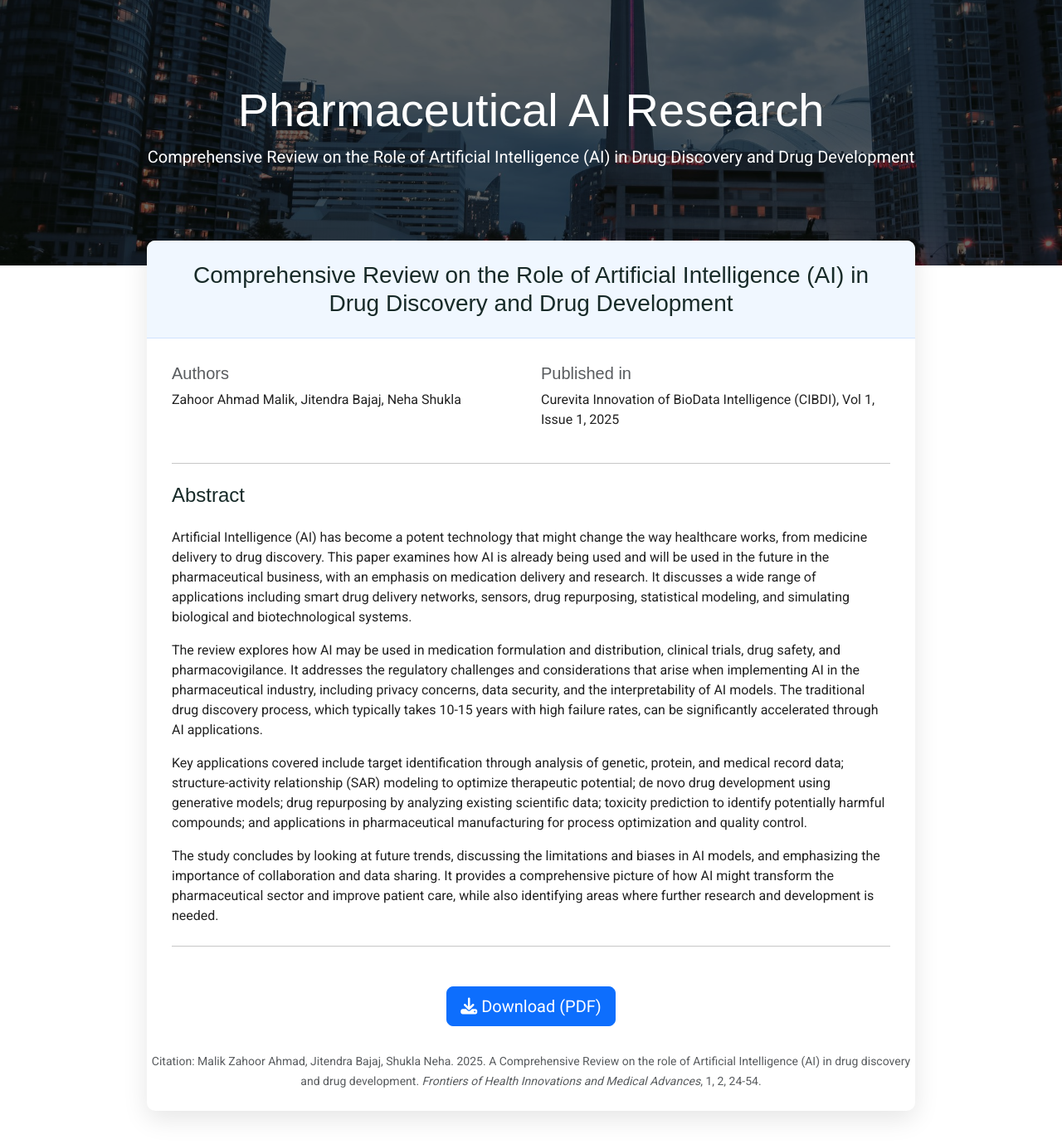
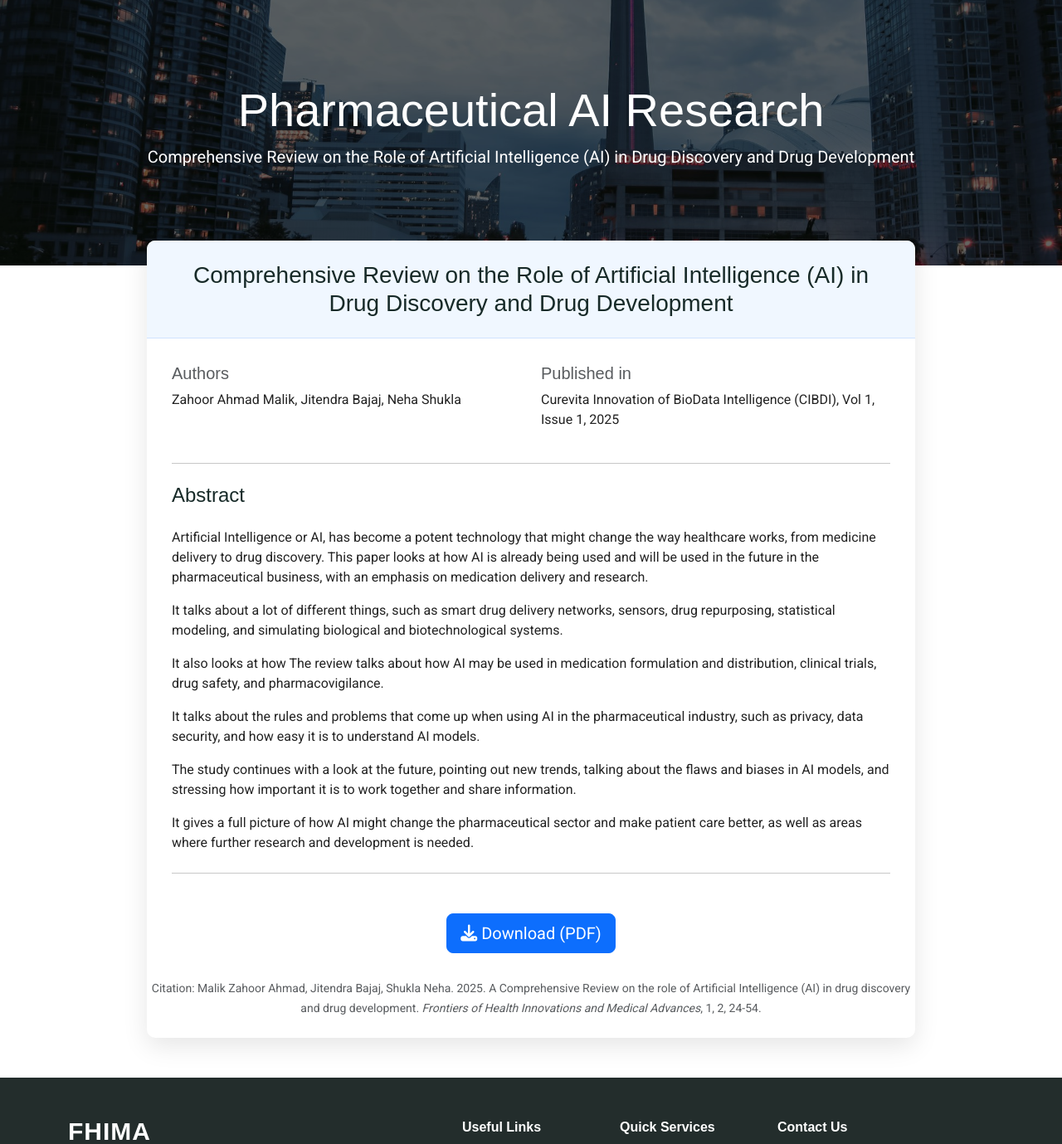
Before and after one commit to shah5fahad/fhim_project, a Flask app: page /ai_drug_discovery in a window 1280 px wide. Shown: the part 169-1548 px from the top of the page at 83% size. Run offline with Flask 3, Linux system fonts and the light colour scheme; some libraries are stand-ins or nearby versions.

Commit message:
update two research paper

```diff
--- a/main_app/templates/ai_drug_discovery.html
+++ b/main_app/templates/ai_drug_discovery.html
@@ -80,16 +80,22 @@
                     <h4 class="mb-4">Abstract</h4>
                     <div class="abstract-content">
                         <p>
-                            Artificial Intelligence (AI) has become a potent technology that might change the way healthcare works, from medicine delivery to drug discovery. This paper examines how AI is already being used and will be used in the future in the pharmaceutical business, with an emphasis on medication delivery and research. It discusses a wide range of applications including smart drug delivery networks, sensors, drug repurposing, statistical modeling, and simulating biological and biotechnological systems.
+                            Artificial Intelligence or AI, has become a potent technology that might change the way healthcare works, from medicine delivery to drug discovery. This paper looks at how AI is already being used and will be used in the future in the pharmaceutical business, with an emphasis on medication delivery and research.
                         </p>
                         <p>
-                            The review explores how AI may be used in medication formulation and distribution, clinical trials, drug safety, and pharmacovigilance. It addresses the regulatory challenges and considerations that arise when implementing AI in the pharmaceutical industry, including privacy concerns, data security, and the interpretability of AI models. The traditional drug discovery process, which typically takes 10-15 years with high failure rates, can be significantly accelerated through AI applications.
+                            It talks about a lot of different things, such as smart drug delivery networks, sensors, drug repurposing, statistical modeling, and simulating biological and biotechnological systems.
                         </p>
                         <p>
-                            Key applications covered include target identification through analysis of genetic, protein, and medical record data; structure-activity relationship (SAR) modeling to optimize therapeutic potential; de novo drug development using generative models; drug repurposing by analyzing existing scientific data; toxicity prediction to identify potentially harmful compounds; and applications in pharmaceutical manufacturing for process optimization and quality control.
+                            It also looks at how The review talks about how AI may be used in medication formulation and distribution, clinical trials, drug safety, and pharmacovigilance.
                         </p>
                         <p>
-                            The study concludes by looking at future trends, discussing the limitations and biases in AI models, and emphasizing the importance of collaboration and data sharing. It provides a comprehensive picture of how AI might transform the pharmaceutical sector and improve patient care, while also identifying areas where further research and development is needed.
+                            It talks about the rules and problems that come up when using AI in the pharmaceutical industry, such as privacy, data security, and how easy it is to understand AI models.
+                        </p>
+                        <p>
+                            The study continues with a look at the future, pointing out new trends, talking about the flaws and biases in AI models, and stressing how important it is to work together and share information.
+                        </p>
+                        <p>
+                            It gives a full picture of how AI might change the pharmaceutical sector and make patient care better, as well as areas where further research and development is needed.
                         </p>
                     </div>
 
```
Also changed, not shown: main_app/templates/diabetes_data_intelligence.html (+4 -4 lines), 2 other files.
